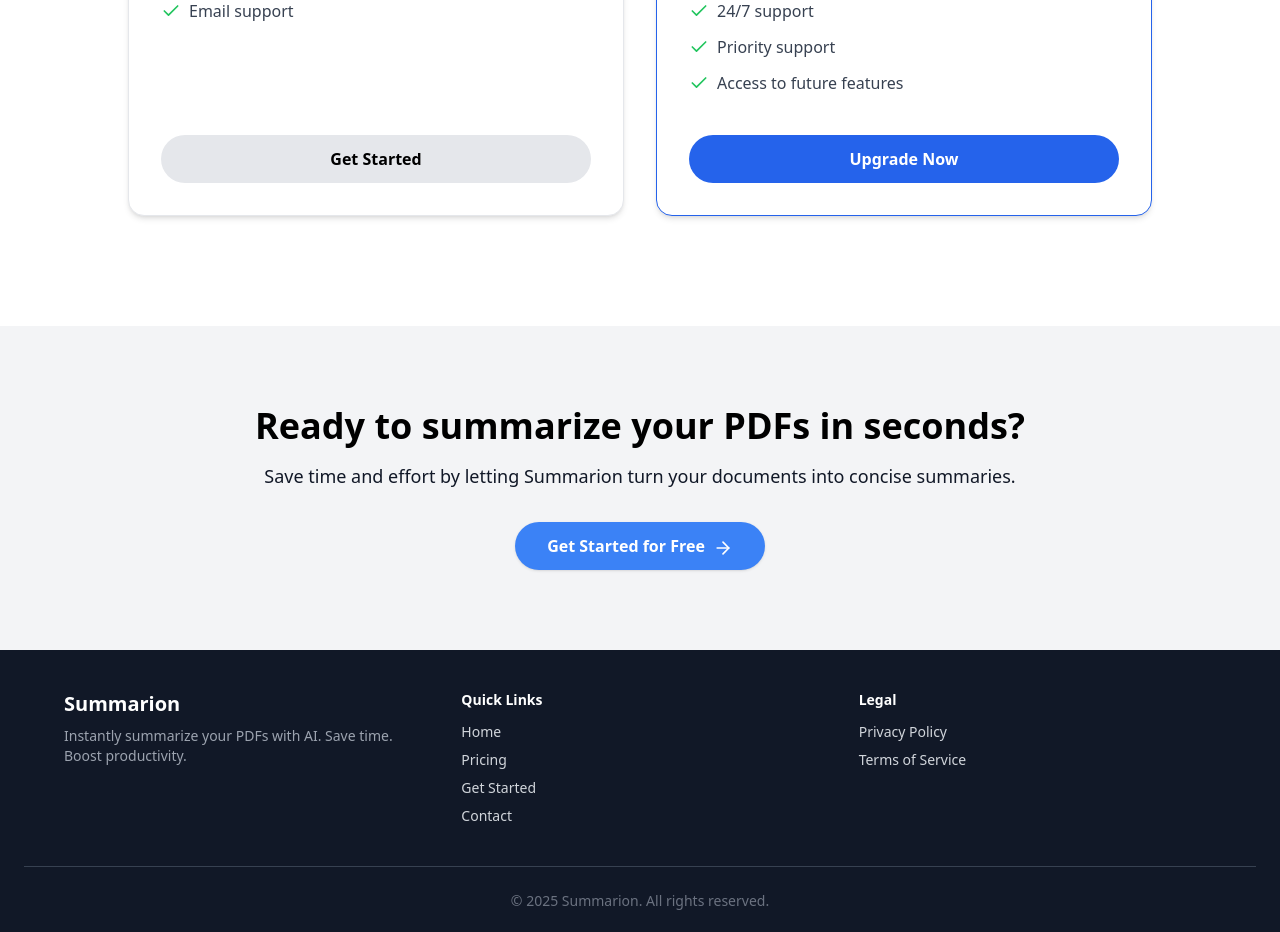
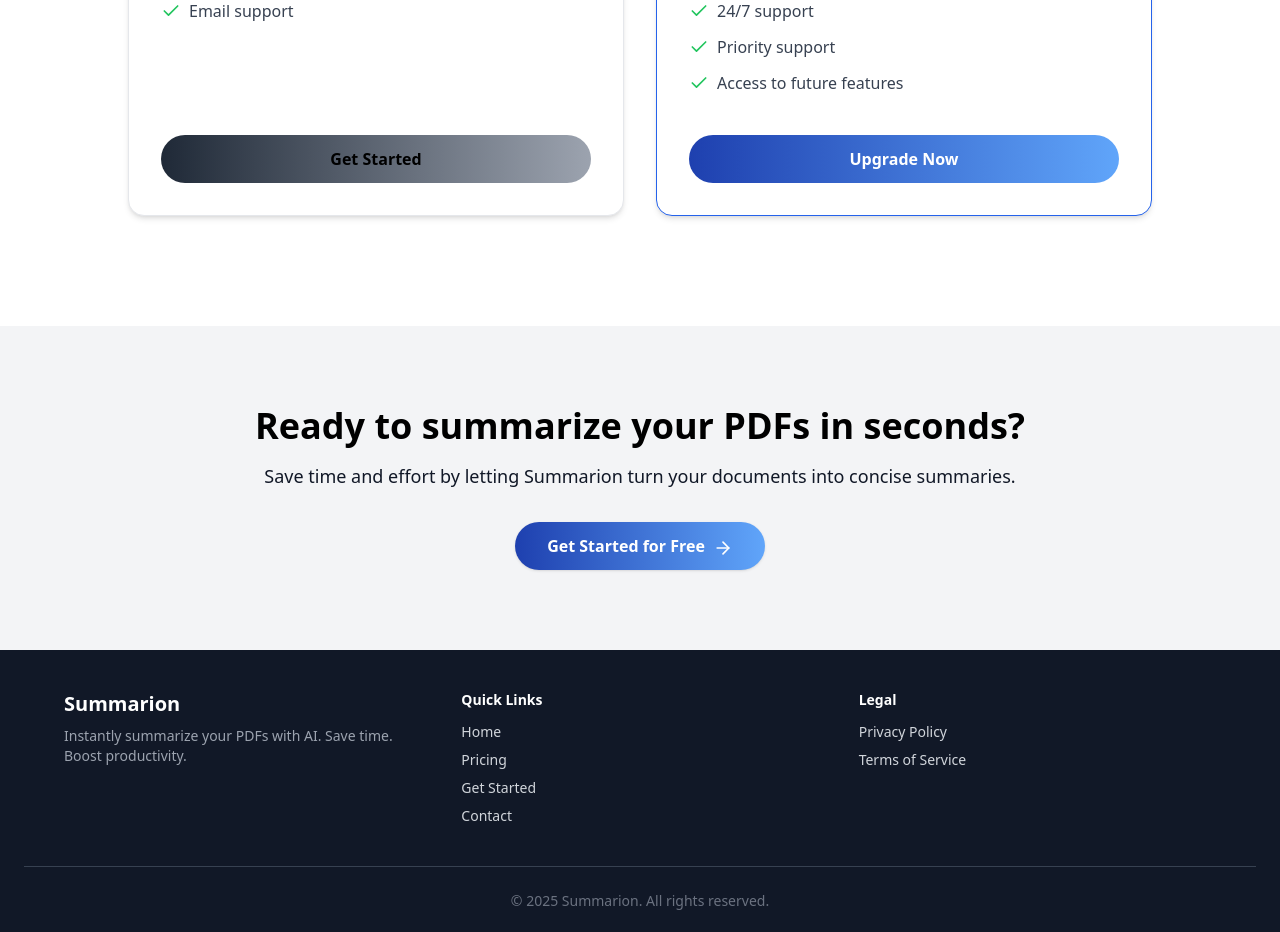
Before and after one commit to Hemant-dbit/Summarion, a Next.js app: page / in a window 1280 px wide. Shown: the part 1700-2632 px from the top of the page. Built offline with nearby package versions, Linux system fonts and the light colour scheme; no server answers.

Commit message:
Updated:Header,CTA,Pricing

```diff
--- a/components/common/header.tsx
+++ b/components/common/header.tsx
@@ -4,6 +4,7 @@
 import NavLink from "@/components/common/nav-link";
 import { FileText } from "lucide-react";
 import { useState, useEffect } from "react";
+import { SignedIn, SignedOut, UserButton } from "@clerk/nextjs";
 
 const Header = () => {
   const isLoggedIn = false;
@@ -43,25 +44,36 @@
         >
           Pricing
         </NavLink>
-        {isLoggedIn && <NavLink href="/dashboard">Your Summaries</NavLink>}
+        <SignedIn>
+          <NavLink
+            href="/dashboard"
+            className="ml-4 text-m md:text-base lg:text-lg space-x-4"
+          >
+            Your Summaries
+          </NavLink>
+        </SignedIn>
       </div>
 
       {/* Right - Auth Buttons */}
       <div className="flex justify-end gap-4">
-        {isLoggedIn ? (
+        <SignedIn>
           <div className="flex gap-2 items-center">
             <NavLink href="/upload">Upload a PDF</NavLink>
             <div>Pro</div>
+            <SignedIn>
+              <UserButton />
+            </SignedIn>
             {/* <Button>User</Button> */}
           </div>
-        ) : (
+        </SignedIn>
+        <SignedOut>
           <NavLink
             href="/sign-in"
             className="text-m md:text-base lg:text-lg space-x-4"
           >
             Sign In
           </NavLink>
-        )}
+        </SignedOut>
       </div>
     </nav>
   );
--- a/components/home/cta-section.tsx
+++ b/components/home/cta-section.tsx
@@ -14,7 +14,7 @@
           concise summaries.
         </p>
         <Link href="/signup">
-          <button className="bg-blue-500 text-white font-semibold py-3 px-8 rounded-full shadow hover:bg-blue-100 transition duration-300 transform hover:scale-105 group ">
+          <button className="bg-gradient-to-r from-blue-800 to-blue-400 text-white hover:from-blue-400 hover:to-blue-800 text-white font-semibold py-3 px-8 rounded-full shadow transition duration-300 transform hover:scale-105 group ">
             Get Started for Free
             <ArrowRight className="inline-block ml-2 w-5 h-5 text-white transition-transform duration-300 group-hover:translate-x-1" />
           </button>
--- a/components/home/pricing-section.tsx
+++ b/components/home/pricing-section.tsx
@@ -99,8 +99,8 @@
                 <button
                   className={`w-full py-3 mt-4 rounded-full font-semibold transition ${
                     plan.highlight
-                      ? "bg-blue-600 text-white hover:bg-gradient-to-r from-blue-800 to-blue-400"
-                      : "bg-gray-200 text-black hover:bg-gradient-to-r from-gray-800 to-gray-400"
+                      ? "bg-gradient-to-r from-blue-800 to-blue-400 text-white hover:from-blue-400 hover:to-blue-800"
+                      : "bg-gradient-to-r from-gray-800 to-gray-400  text-black hover:from-gray-400 hover:to-gray-800"
                   }`}
                 >
                   {plan.buttonText}
--- a/package.json
+++ b/package.json
@@ -9,6 +9,7 @@
     "lint": "next lint"
   },
   "dependencies": {
+    "@clerk/nextjs": "^6.23.2",
     "@radix-ui/react-slot": "^1.2.3",
     "class-variance-authority": "^0.7.1",
     "clsx": "^2.1.1",
```
Also changed, not shown: middleware.ts (added, +12 -0 lines), 1 other file (tests, documents, lock files or other folders).
